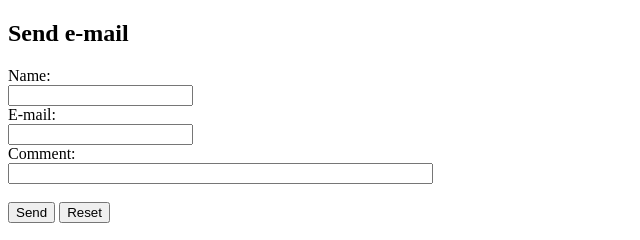
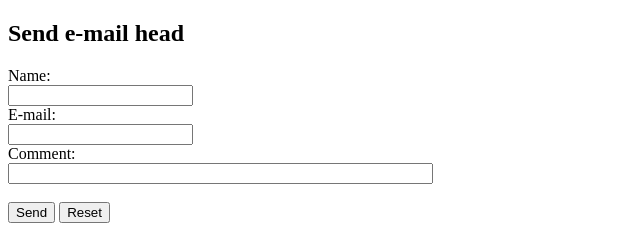
Before and after one commit to talhatariqc232/talhatariqc232.github.io, a plain HTML site: page index1.html in a window 1280 px wide. Shown: the full height of the page, 0-640 px from the left. Drawn offline with Linux system fonts and the light colour scheme.

Commit message:
Update index1.html

```diff
--- a/index1.html
+++ b/index1.html
@@ -1,8 +1,18 @@
 <!DOCTYPE html>
 <html>
+
+
+  <head>
+   <meta name="referrer" content="origin"/>
+  </head>
+
+
+
+
+
+
 <body>
-
-<h2>Send e-mail</h2>
+<h2>Send e-mail head</h2>
 
 <form action="http://formspree.io/amjadu234@gmail.com" method="post" enctype="text/plain">
 Name:<br>
```
